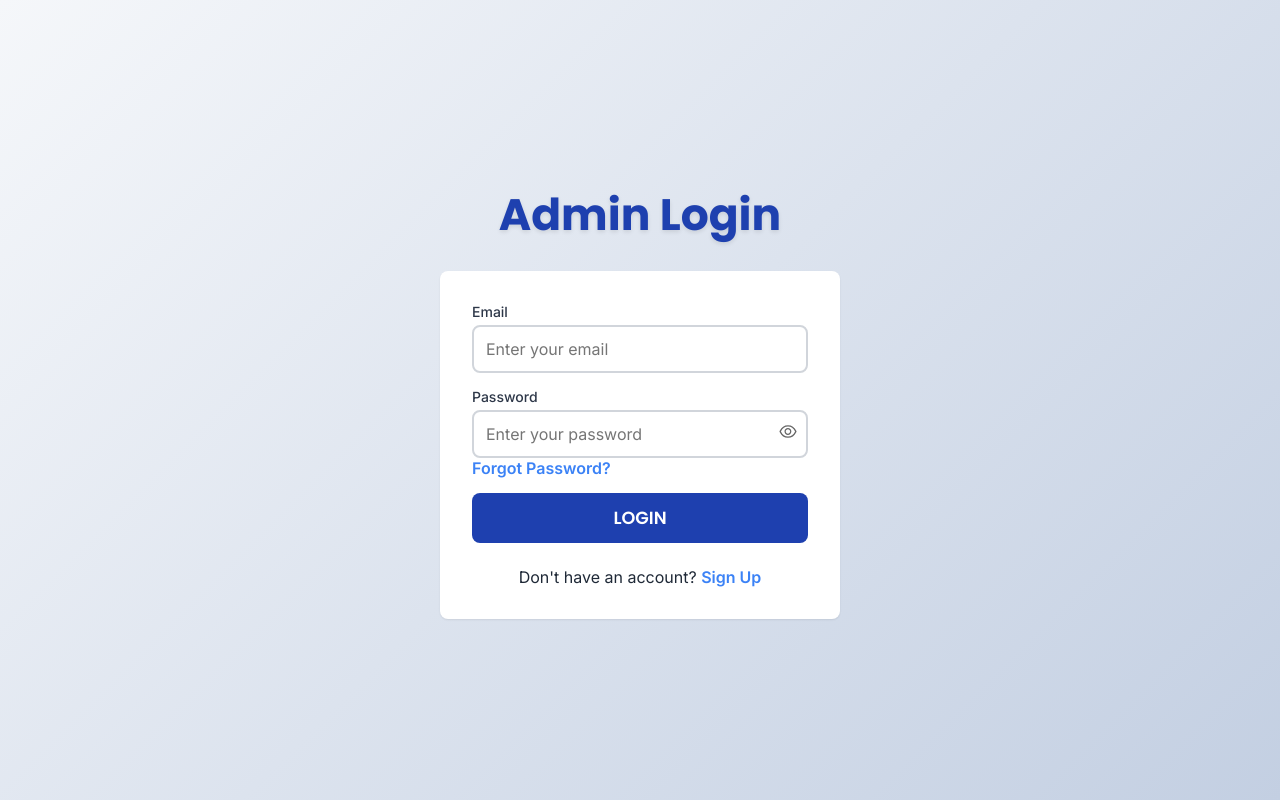
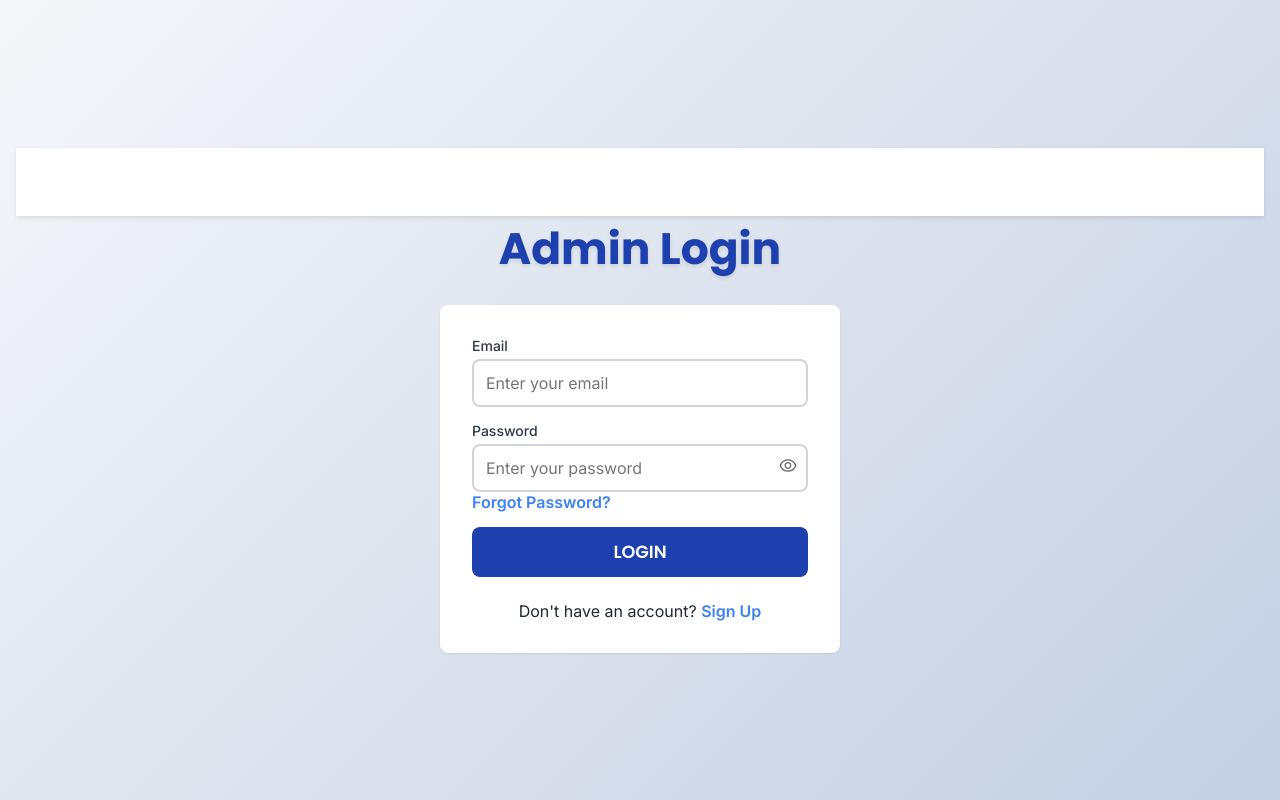
Before and after one commit to ay30bg/admin-betflix, a React (Create React App) app: page / in a window 1280 px wide. Built offline with nearby package versions, Linux system fonts and the light colour scheme.

Commit message:
Update Login.jsx

```diff
--- a/src/components/Login.jsx
+++ b/src/components/Login.jsx
@@ -1,6 +1,7 @@
 import React, { useState } from 'react';
 import { useNavigate } from 'react-router-dom';
 import { AiOutlineEye, AiOutlineEyeInvisible } from 'react-icons/ai';
+import AdminAuthHeader from './AdminAuthHeader'
 import '../styles/login.css'
 
 
@@ -42,6 +43,7 @@ function Login() {
 
   return (
     <div className="login-page container">
+      <AdminAuthHeader />
       <h1 className="login-header">Admin Login</h1>
       <form onSubmit={handleSubmit} className="login-form">
         <div className="form-group">
```
